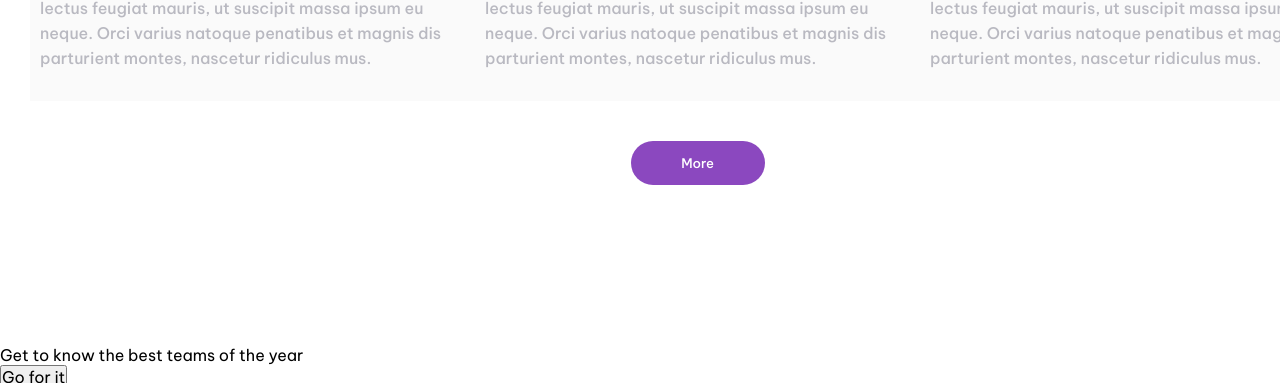
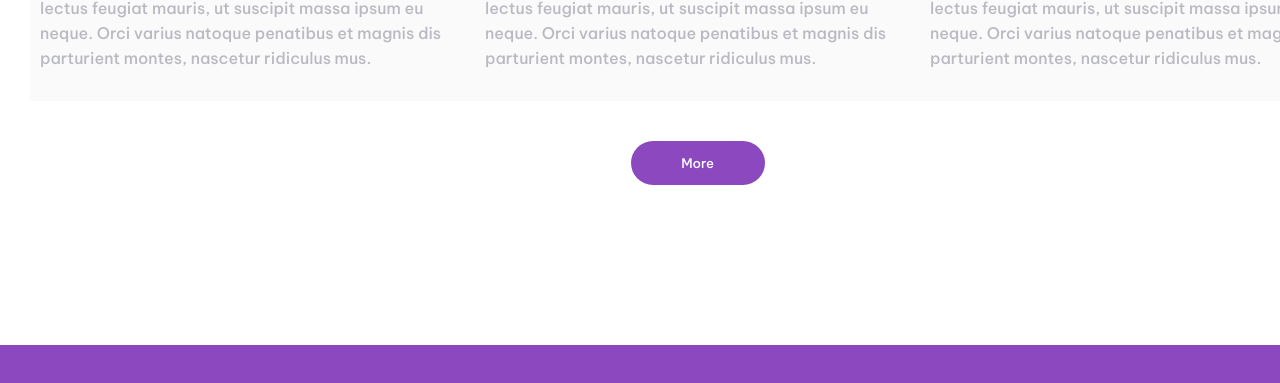
Before and after one commit to Lidianys/Entrega_Final_Frontend, a plain HTML site: page index.html in a window 1280 px wide. Shown: the part 1718-2101 px from the top of the page. Drawn offline with Linux system fonts and the light colour scheme.

Commit message:
get to know section

```diff
--- a/css/style.css
+++ b/css/style.css
@@ -261,6 +261,40 @@ h1 {
   cursor: pointer;
 }
 
+/* Get to know the best team section */
+#get-to-know-container {
+  background-color: #3CDDF3;
+  display: flex;
+  flex-direction: column;
+  height: 366px;
+  align-items: center;
+  justify-content: center;
+  padding: 30px 60px 30px 60px;
+}
+
+.get-to-know-title {
+  color: #FFFFFF;
+  font-size: 40px;
+  font-weight: 700;
+  line-height: 47.84px;
+  margin-bottom: 40px;
+}
+
+.get-to-know-btn {
+  background-color: #232C50;
+  box-shadow: 0px 4px 8px 0px #00000040;
+  border: none;
+  border-radius: 50px;
+  color: #FFFFFF;
+  font-size: 13.18px;
+  font-weight: 500;
+  height: 44px;
+  width: 134px;
+}
+
+.get-to-know-btn:hover {
+  cursor: pointer;
+}
 
 /* Footer */
 
@@ -378,4 +412,18 @@ h1 {
   .best-month-card {
     width: 445px;
   }
+
+  /* Get to know the best team section */
+  #get-to-know-container {
+  background-color: #8B48BF;
+  flex-direction: row;
+  height: 224px;
+  align-items: center;
+  justify-content: space-around;
+  }
+
+  .get-to-know-btn {
+  background-color: #FFFFFF;
+  color: #8B48BF;
+  }
 }
--- a/index.html
+++ b/index.html
@@ -130,9 +130,9 @@
           <button class="more-button">More</button>
         </article>
       </section>
-      <section>
-        <p>Get to know the best teams of the year</p>
-        <button>Go for it</button>
+      <section id="get-to-know-container">
+        <p class="get-to-know-title">Get to know the best teams of the year</p>
+        <button class="get-to-know-btn">Go for it</button>
       </section>
     </main>
     <footer>
```
